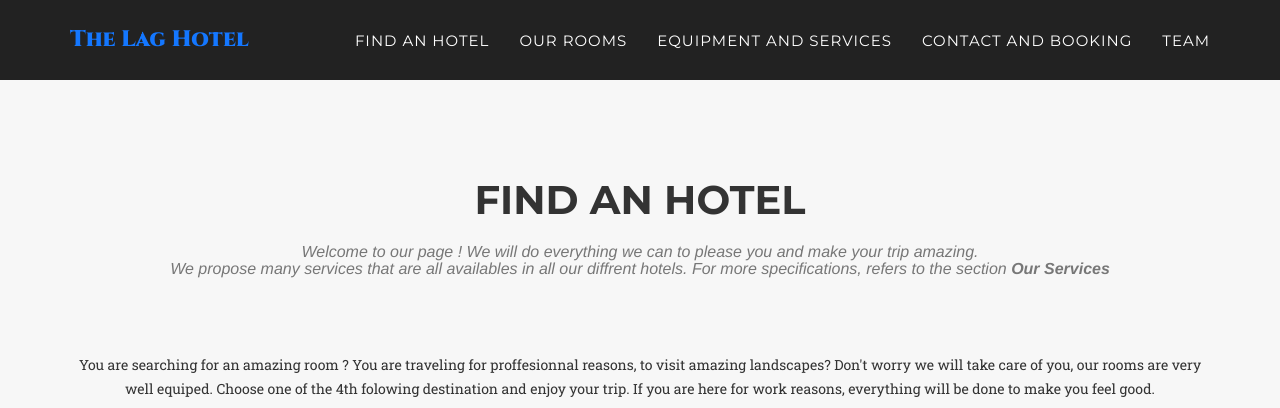
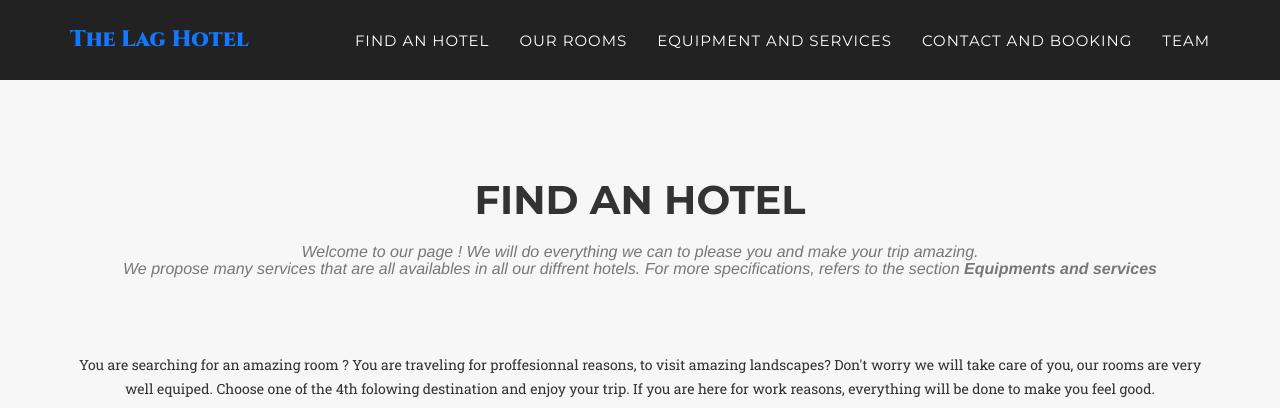
Before and after one commit to VincentGautier/Hotel-web-site, a Jekyll site: the page built from index.html, in a window 1280 px wide and 900 px high, scrolled down 730 px, cut to the strip 0-408 px from the top of the window. Built offline with Jekyll 4.4.1, drawn with Linux system fonts in a browser that asks for light colours; some web fonts are replaced.

Commit message:
Update find_hotel.html

```diff
--- a/_includes/find_hotel.html
+++ b/_includes/find_hotel.html
@@ -7,7 +7,7 @@
                   <h3 class="section-subheading text-muted">Welcome to our page !  We will do everything we can to please you and make
                    your trip amazing.</br>
                     We propose many services that are all availables in all our diffrent hotels.
-                  For more specifications, refers to the section <strong> Our Services</strong></h3>
+                  For more specifications, refers to the section <strong> Equipments and services </strong></h3>
               </div>
           </div>
 
```
